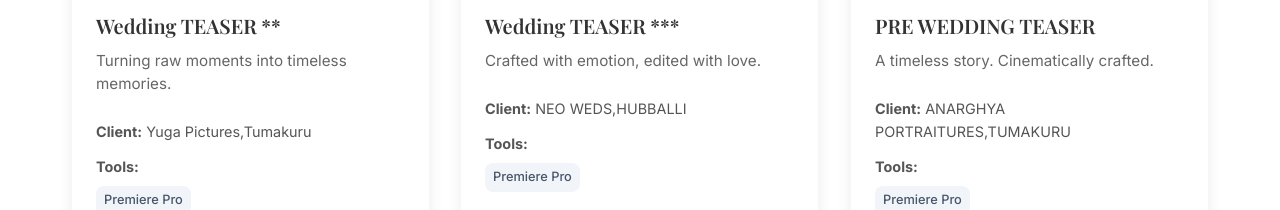
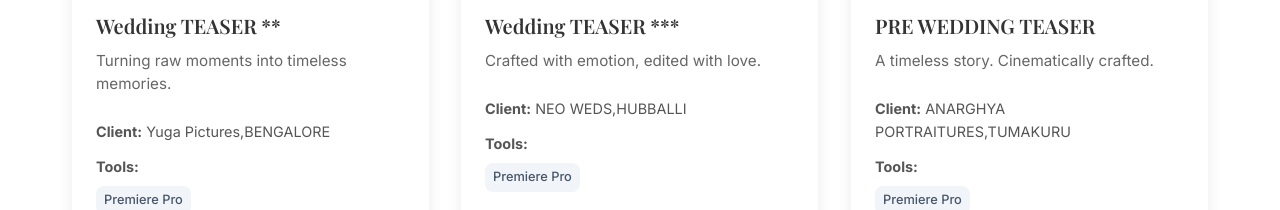
Before and after one commit to govindk44/VideoEPortfolio, a React (Create React App) app: page / in a window 1280 px wide. Shown: the part 5069-5279 px from the top of the page. Built offline with nearby package versions, Linux system fonts and the light colour scheme.

Commit message:
ProjectGallery.js

```diff
--- a/src/components/ProjectGallery.js
+++ b/src/components/ProjectGallery.js
@@ -147,7 +147,7 @@ function ProjectGallery() {
       id: 7,
       title: "Wedding TEASER **",
       category: "wedding",
-      client: "Yuga Pictures,Tumakuru",
+      client: "Yuga Pictures,BENGALORE",
       tools: ["Premiere Pro"],
       description: "Turning raw moments into timeless memories.",
       duration: "1:37",
```
